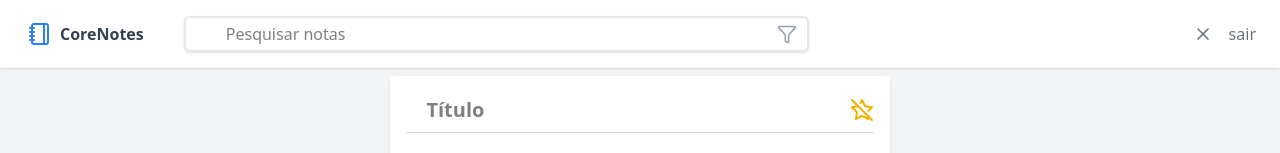
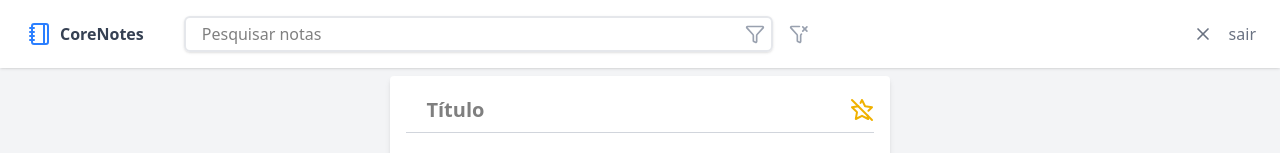
Before and after one commit to corelabbr/corelab-api-challenge, a React (Vite) app in the folder front/: page /dashboard in a window 1280 px wide. Shown: the top 153 px of the page. Built offline with nearby package versions, Linux system fonts and the light colour scheme; no server answers; sample sign-in values are in the browser's storage.

Commit message:
feat: adicionar novas classes utilitárias de espaçamento e cores ao CSS e atualizar o SearchHeader para incluir novos ícones e funcionalidades de filtro

```diff
--- a/front/src/assets/styles/output.css
+++ b/front/src/assets/styles/output.css
@@ -234,8 +234,14 @@
   .top-1\/2 {
     top: calc(1/2 * 100%);
   }
+  .right-2 {
+    right: calc(var(--spacing) * 2);
+  }
   .right-3 {
     right: calc(var(--spacing) * 3);
+  }
+  .right-10 {
+    right: calc(var(--spacing) * 10);
   }
   .left-0 {
     left: calc(var(--spacing) * 0);
@@ -284,6 +290,9 @@
   }
   .ml-2 {
     margin-left: calc(var(--spacing) * 2);
+  }
+  .ml-4 {
+    margin-left: calc(var(--spacing) * 4);
   }
   .ml-5 {
     margin-left: calc(var(--spacing) * 5);
@@ -616,11 +625,17 @@
   .pr-10 {
     padding-right: calc(var(--spacing) * 10);
   }
+  .pr-20 {
+    padding-right: calc(var(--spacing) * 20);
+  }
   .pb-1 {
     padding-bottom: calc(var(--spacing) * 1);
   }
   .pb-2 {
     padding-bottom: calc(var(--spacing) * 2);
+  }
+  .pl-4 {
+    padding-left: calc(var(--spacing) * 4);
   }
   .pl-5 {
     padding-left: calc(var(--spacing) * 5);
@@ -669,6 +684,12 @@
   }
   .text-blue-600 {
     color: var(--color-blue-600);
+  }
+  .text-gray-100 {
+    color: var(--color-gray-100);
+  }
+  .text-gray-200 {
+    color: var(--color-gray-200);
   }
   .text-gray-400 {
     color: var(--color-gray-400);
@@ -810,6 +831,13 @@
     &:hover {
       @media (hover: hover) {
         color: var(--color-red-500);
+      }
+    }
+  }
+  .hover\:text-red-600 {
+    &:hover {
+      @media (hover: hover) {
+        color: var(--color-red-600);
       }
     }
   }
--- a/front/src/components/FilterCard.tsx
+++ b/front/src/components/FilterCard.tsx
@@ -98,17 +98,6 @@ export default function FilterCard({
           />
         </div>
 
-        <button
-          onClick={onClose}
-          disabled={!selectedColor && !selectedPriority}
-          className={`mt-4 w-full py-1 text-sm text-white rounded-md transition ${
-            !selectedColor && !selectedPriority
-              ? "bg-gray-300 cursor-not-allowed"
-              : "bg-blue-500 hover:bg-blue-600"
-          }`}
-        >
-          Aplicar filtros
-        </button>
       </div>
     </div>
   );
--- a/front/src/components/SearchHeader.tsx
+++ b/front/src/components/SearchHeader.tsx
@@ -1,4 +1,4 @@
-import { X, Filter, LucideNotebook } from "lucide-react";
+import { X, Filter, LucideNotebook, FilterX } from "lucide-react";
 import { useNavigate } from "react-router-dom";
 import FilterCard from "./FilterCard";
 import { useState } from "react";
@@ -59,25 +59,37 @@ export default function SearchHeader({
         <span className="font-semibold">CoreNotes</span>
       </div>
 
-      <div className="flex flex-1 ml-10 mr-10 md:mr-96 relative">
-        <button
-          type="button"
-          onClick={() => setIsModalOpen(true)}
-          aria-label="Abrir filtros"
-          className="absolute right-3 top-1/2 transform -translate-y-1/2 text-gray-400 hover:text-gray-700 focus:outline-none"
-        >
-          <Filter size={20} />
-        </button>
+      <div className="flex flex-1 ml-10 mr-10 md:mr-96 items-center relative">
 
+      <div className="relative flex-1">
         <input
           type="text"
           placeholder="Pesquisar notas"
           value={search}
           onChange={(e) => setSearch(e.target.value)}
           onKeyDown={handleKeyDown}
-          className="w-full pl-10 pr-10 py-1 border-2 border-gray-200 rounded-md shadow-sm focus:outline-none focus:ring focus:ring-blue-200"
+          className="w-full pl-4 pr-10 py-1 border-2 border-gray-200 rounded-md shadow-sm focus:outline-none focus:ring focus:ring-blue-200"
         />
+        <button
+          type="button"
+          onClick={() => setIsModalOpen(true)}
+          aria-label="Abrir filtros"
+          className="absolute right-2 top-1/2 transform -translate-y-1/2 text-gray-400 hover:text-gray-700 focus:outline-none"
+        >
+          <Filter size={20} />
+        </button>
       </div>
+
+      <button
+        onClick={clearSearch}
+        className="ml-4 text-gray-400 hover:text-red-600 flex items-center gap-1"
+        aria-label="Limpar filtros"
+      >
+        <FilterX size={20} />
+
+      </button>
+    </div>
+
 
     <div className="flex justify-end gap-4">
       <button
@@ -108,6 +120,7 @@ export default function SearchHeader({
         onClose={() => setIsModalOpen(false)}
       />
     )}
+
     </header>
   );
 }
```
Lines whose indentation alone changed are shown as unchanged.
